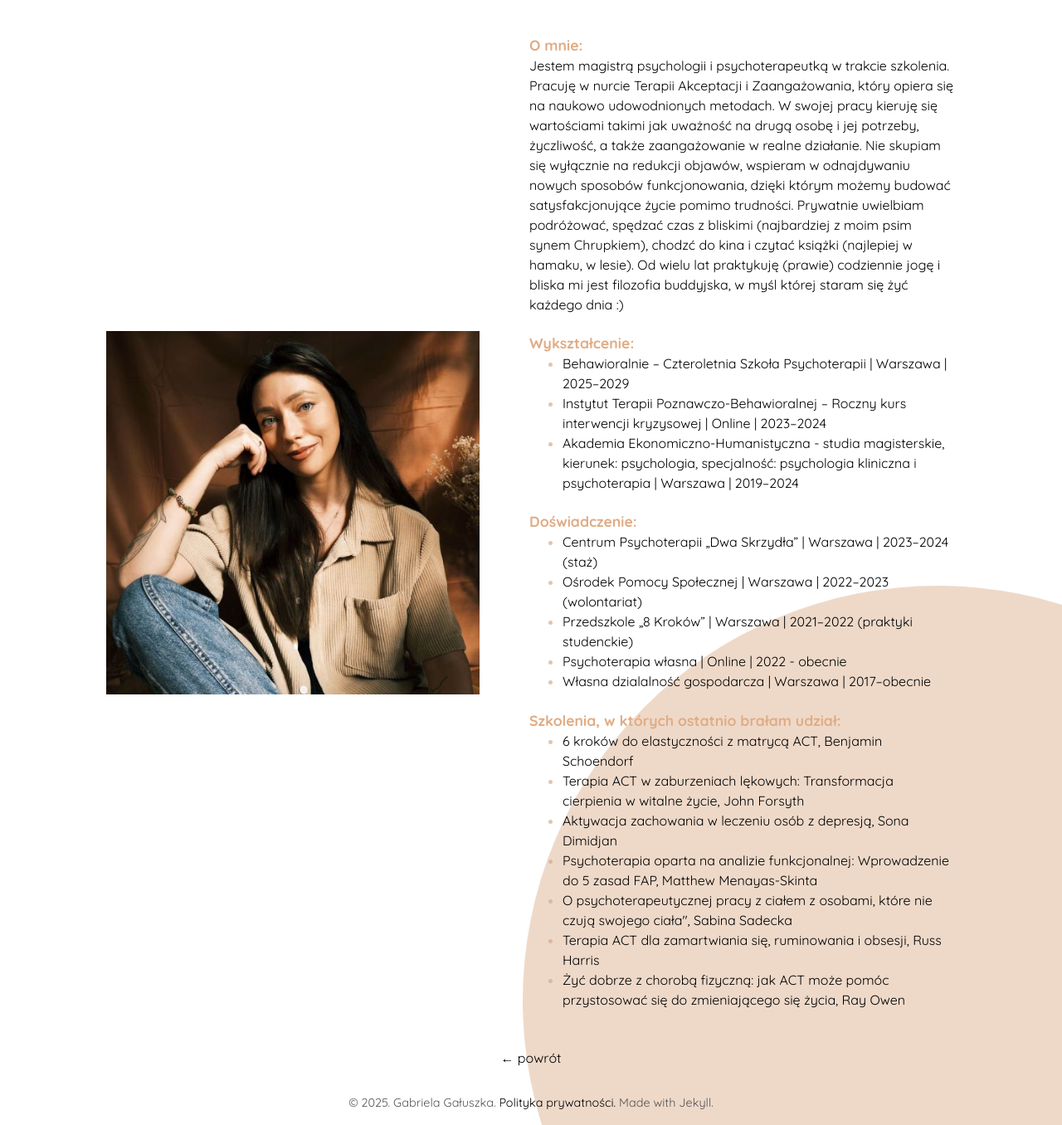
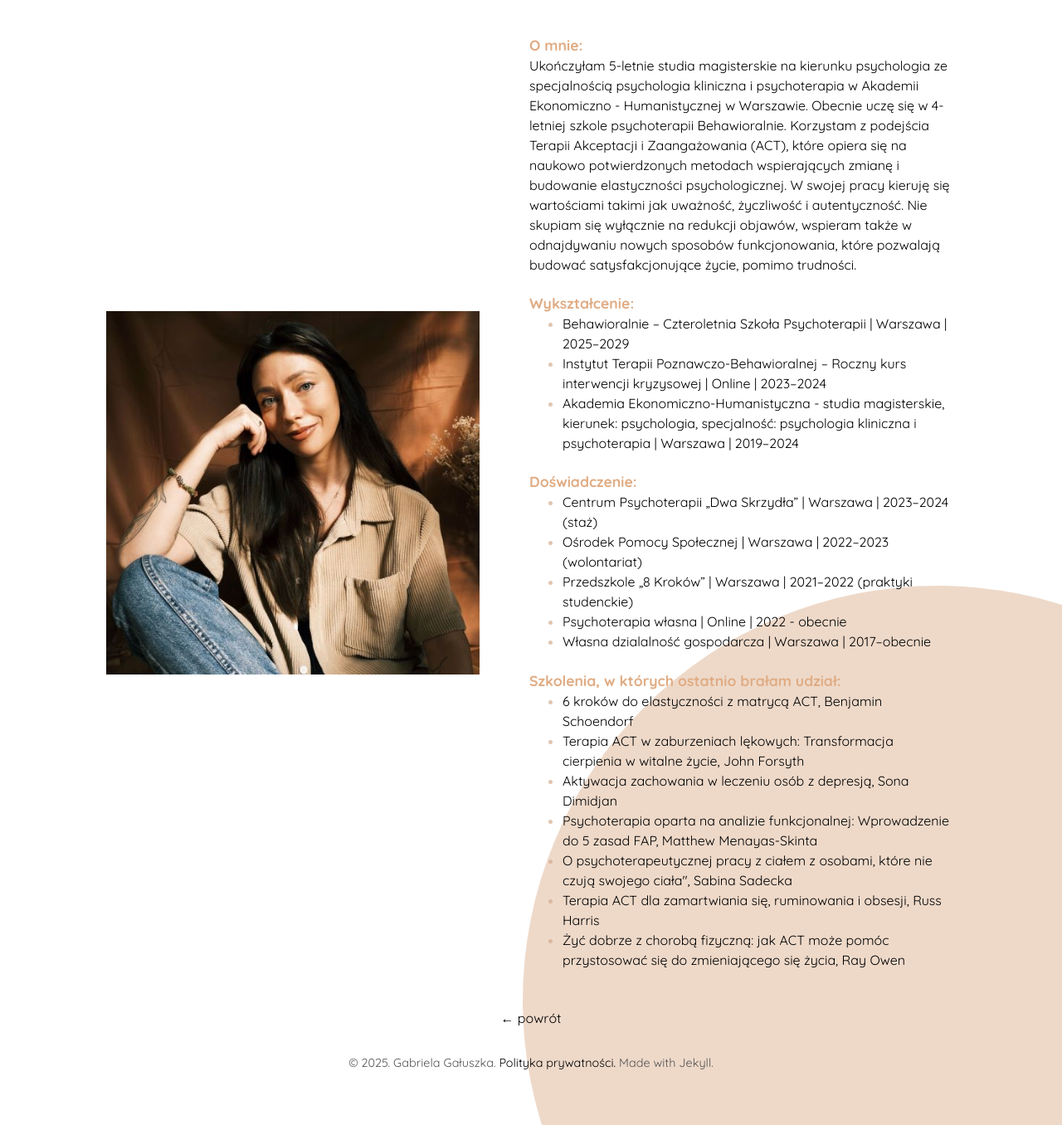
Before and after one commit to misievicz/kontekst, a Jekyll site: the page built from about.html, in a window 1280 px wide. Shown: the whole page at 83% size. Built offline with Jekyll 4.4.1, drawn with Linux system fonts in a browser that asks for light colours.

Commit message:
about-1akapit

```diff
--- a/about.html
+++ b/about.html
@@ -25,14 +25,7 @@
       <div class="about-container-right-up">
         <p>
         <h4>O mnie:</h4>
-        Jestem magistrą psychologii i psychoterapeutką w trakcie szkolenia.
-        Pracuję w nurcie Terapii Akceptacji i Zaangażowania, który opiera się na naukowo udowodnionych metodach. W
-        swojej pracy kieruję się wartościami takimi jak uważność na drugą osobę i jej potrzeby, życzliwość, a także
-        zaangażowanie w realne działanie. Nie skupiam się wyłącznie na redukcji objawów, wspieram w odnajdywaniu nowych
-        sposobów funkcjonowania, dzięki którym możemy budować satysfakcjonujące życie pomimo trudności. Prywatnie
-        uwielbiam podróżować, spędzać czas z bliskimi (najbardziej z moim psim synem Chrupkiem), chodzć do kina i czytać
-        książki (najlepiej w hamaku, w lesie). Od wielu lat praktykuję (prawie) codziennie jogę
-        i bliska mi jest filozofia buddyjska, w myśl której staram się żyć każdego dnia :)</p>
+        Ukończyłam 5-letnie studia magisterskie na kierunku psychologia ze specjalnością psychologia kliniczna i psychoterapia w Akademii Ekonomiczno - Humanistycznej w Warszawie. Obecnie uczę się w 4-letniej szkole psychoterapii Behawioralnie. Korzystam z podejścia Terapii Akceptacji i Zaangażowania (ACT), które opiera się na naukowo potwierdzonych metodach wspierających zmianę i budowanie elastyczności psychologicznej. W swojej pracy kieruję się wartościami takimi jak uważność, życzliwość i autentyczność. Nie skupiam się wyłącznie na redukcji objawów, wspieram także w odnajdywaniu nowych sposobów funkcjonowania, które pozwalają budować satysfakcjonujące życie, pomimo trudności.</p>
 
         <p>
         <h4>Wykształcenie:</h4>
```
